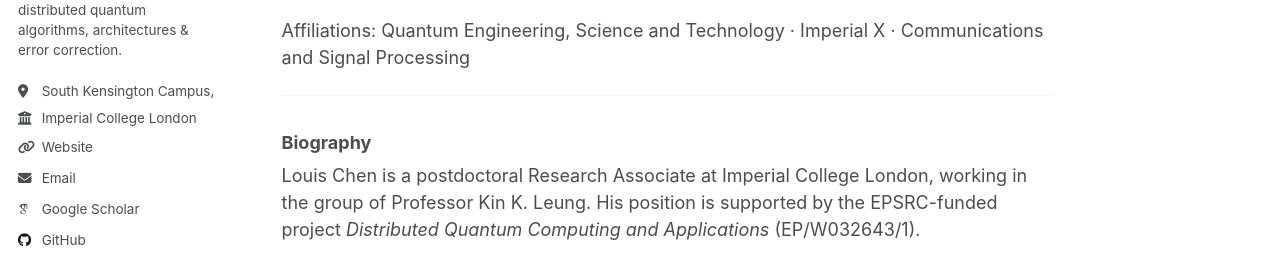
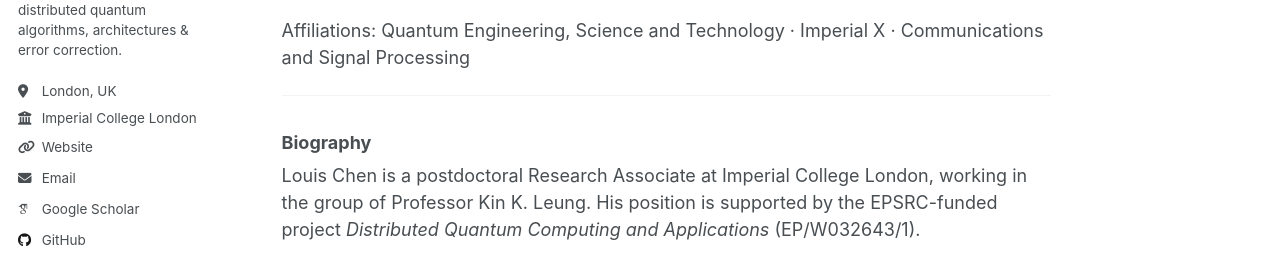
Before and after one commit to Louisanity/louisanity.github.io, a Jekyll site: the page built from _pages/about.md, in a window 1280 px wide. Shown: the part 322-585 px from the top of the page. Built offline with Jekyll 4.4.1, drawn with Linux system fonts in a browser that asks for light colours; some web fonts are replaced.

Commit message:
Update _config.yml

```diff
--- a/_config.yml
+++ b/_config.yml
@@ -20,7 +20,7 @@
   name       : *name
   pronouns   :                                        # e.g. "he/him"
   bio        : "Postdoctoral Research Associate in Imperial QuEST, focusing on scalable distributed quantum algorithms, architectures & error correction."
-  location   : "South Kensington Campus, London, UK"
+  location   : "London, UK"
   employer   : "Imperial College London"
   uri        : "https://www.imperial.ac.uk/people/kuan-cheng.chen17"
   email      : "kuan-cheng.chen17@imperial.ac.uk"
```
